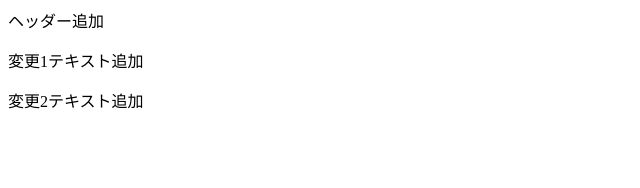
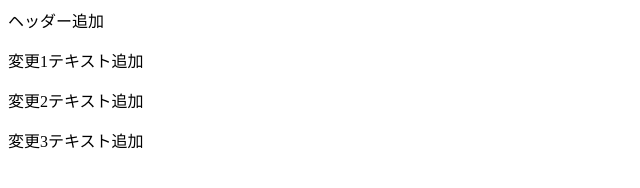
Before and after one commit to K-3daya/git-test2, a plain HTML site: page index.html in a window 1280 px wide. Shown: the whole page, without its empty margins (0-640 px from the left). Drawn offline with Linux system fonts and the light colour scheme.

Commit message:
変更3テキスト追加

```diff
--- a/index.html
+++ b/index.html
@@ -9,5 +9,6 @@
 	<header>ヘッダー追加</header>
 	<p>変更1テキスト追加</p>
 	<p>変更2テキスト追加</p>
+	<p>変更3テキスト追加</p>
 </body>
 </html>
```
